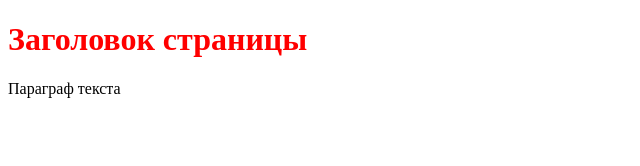
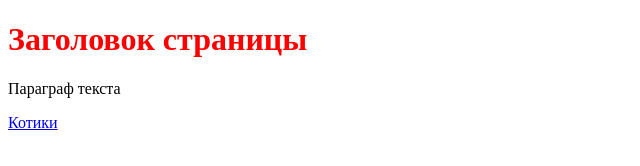
Before and after one commit to annatyu/annatyu.github.io, a plain HTML site: page index.html in a window 1280 px wide. Shown: the full height of the page, 0-640 px from the left. Drawn offline with Linux system fonts and the light colour scheme.

Commit message:
the link added

```diff
--- a/index.html
+++ b/index.html
@@ -12,5 +12,6 @@
     <body>
         <h1> Заголовок страницы </h1>
         <p title = "Подсказка для параграфа" >Параграф текста</p>
+    <a href="https://yandex.ru/images/search?from=tabbar&text=%D0%BA%D0%BE%D1%82%D0%B8%D0%BA%D0%B8%20%D0%BC%D0%B8%D0%BB%D1%8B%D0%B5">Котики</a>
     </body>
 </html>
```
